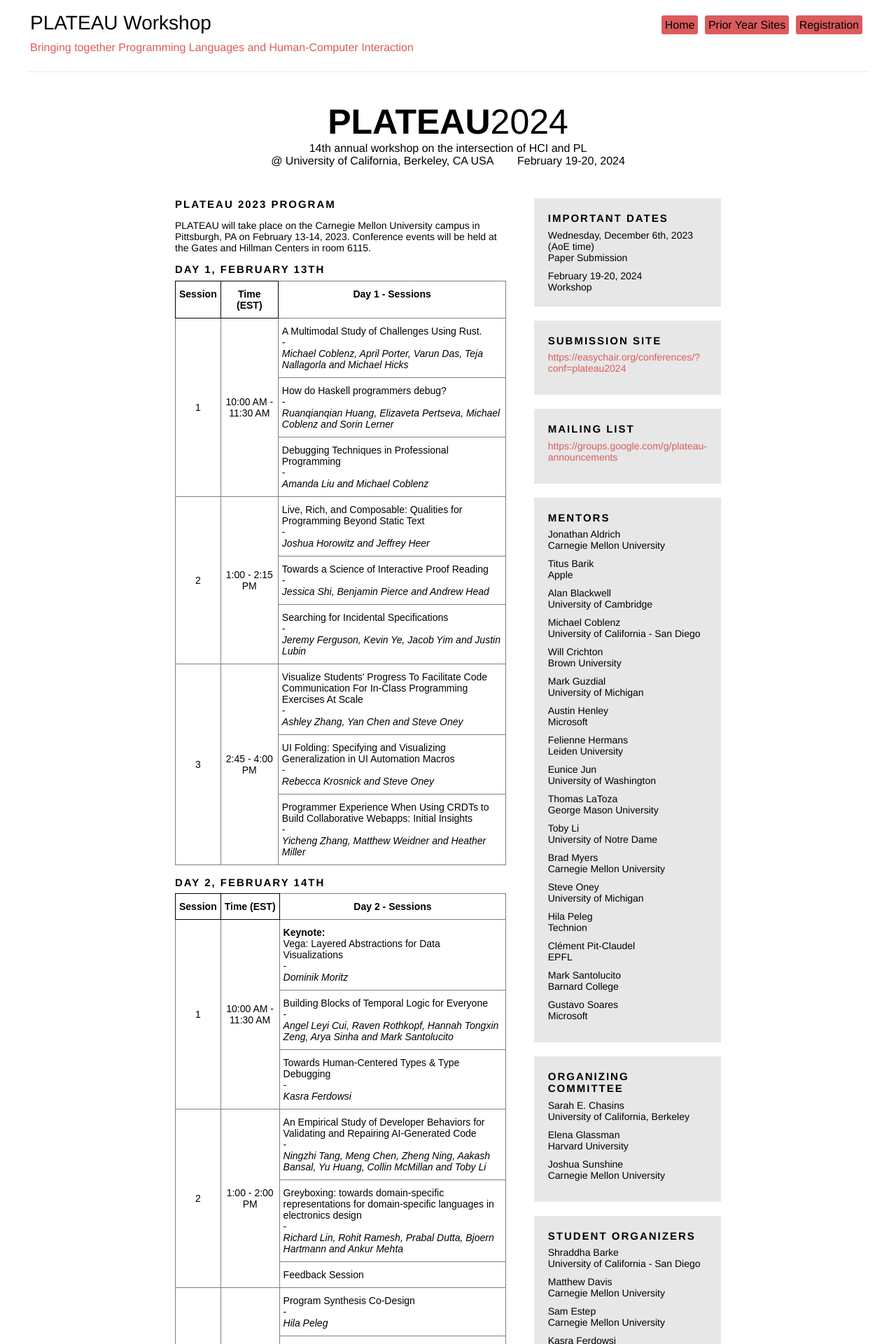
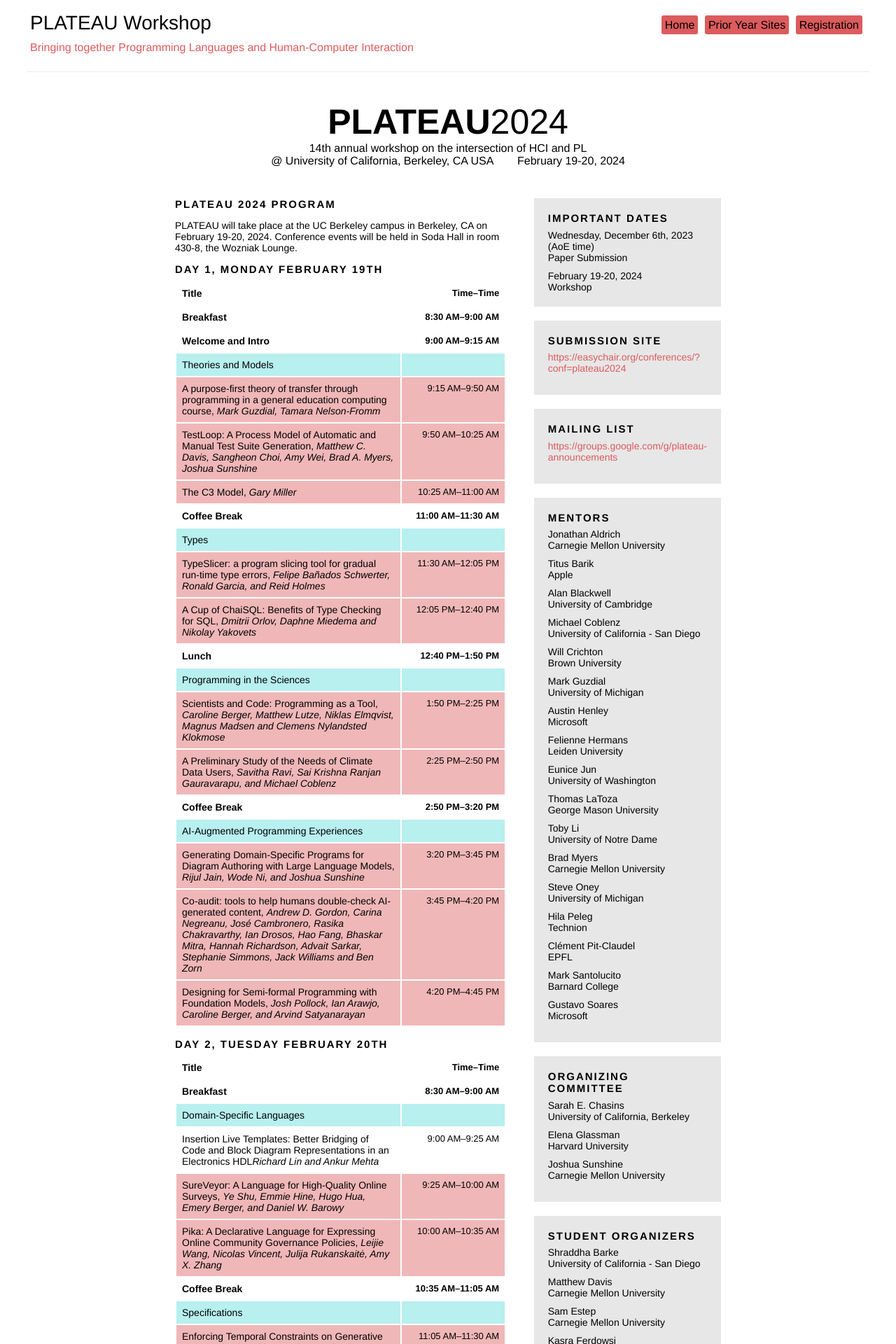
Before and after one commit to plateau-workshop/plateau-2024, a Jekyll site: the page built from schedule.html, in a window 1280 px wide. Shown: the top 1920 px of the page at 70% size. Built offline with Jekyll 4.4.1, drawn with Linux system fonts in a browser that asks for light colours; some of the changed text lies outside the part shown.

Commit message:
Putting the draft schedule in the schedule page, although it's still not linked from the main page

```diff
--- a/schedule.html
+++ b/schedule.html
@@ -1,127 +1,76 @@
 ---
-title: PLATEAU 2023 Program
+title: PLATEAU 2024 Program
 permalink: program
 layout: default
 ---
 
 
-    <div class="header lead">PLATEAU 2023 Program</div>
+    <div class="header lead">PLATEAU 2024 Program</div>
 
     <p>
-  PLATEAU will take place on the Carnegie Mellon University campus in
-  Pittsburgh, PA on February 13-14, 2023. Conference events will be held at the Gates and Hillman Centers in room 6115.
+  PLATEAU will take place at the UC Berkeley campus in
+  Berkeley, CA on February 19-20, 2024.
+  Conference events will be held in Soda Hall in room 430-8, the Wozniak Lounge.
 </p>
-<div class="header lead">Day 1, February 13th</div>
+<div class="header lead">Day 1, Monday February 19th</div>
 
-<style type="text/css">
-  .tg  {border-collapse:collapse;border-spacing:0;}
-  .tg td{border-color:black;border-style:solid;border-width:1px;font-family:Arial, sans-serif;font-size:14px;
-    overflow:hidden;padding:10px 5px;word-break:normal;}
-  .tg th{border-color:black;border-style:solid;border-width:1px;font-family:Arial, sans-serif;font-size:14px;
-    font-weight:normal;overflow:hidden;padding:10px 5px;word-break:normal;}
-  .tg .tg-c3ow{border-color:inherit;text-align:center;vertical-align:top}
-  .tg .tg-mqa1{border-color:#000000;font-weight:bold;text-align:center;vertical-align:top}
-  .tg .tg-7btt{border-color:inherit;font-weight:bold;text-align:center;vertical-align:top}
-  .tg .tg-0pky{border-color:inherit;text-align:left;vertical-align:top}
-  </style>
-  <table class="tg">
-  <thead>
-    <tr>
-      <th class="tg-mqa1">Session</th>
-      <th class="tg-mqa1">Time (EST)</th>
-      <th class="tg-7btt">Day 1 - Sessions</th>
-    </tr>
-  </thead>
-  <tbody>
-    <tr>
-      <td rowspan="3" class="tg-c3ow">1</td>
-      <td rowspan="3" class="tg-c3ow">10:00 AM - 11:30 AM</td>
-      <td class="tg-0pky">A Multimodal Study of Challenges Using Rust. <br>-<br><span style="font-weight:400;font-style:italic">Michael Coblenz, April Porter, Varun Das, Teja Nallagorla and Michael Hicks</span></td>
-    </tr>
-    <tr>
-      <td class="tg-0pky">How do Haskell programmers debug?<br>-<br><span style="font-style:italic">Ruanqianqian Huang, Elizaveta Pertseva, Michael Coblenz and Sorin Lerner</span></td>
-    </tr>
-    <tr>
-      <td class="tg-0pky">Debugging Techniques in Professional Programming<br>-<br><span style="font-weight:400;font-style:italic">Amanda Liu and Michael Coblenz</span></td>
-    </tr>
-    <tr>
-      <td rowspan="3" class="tg-c3ow">2</td>
-      <td rowspan="3" class="tg-c3ow">1:00 - 2:15 PM</td>
-      <td class="tg-0pky">Live, Rich, and Composable: Qualities for Programming Beyond Static Text<br>-<br><span style="font-style:italic">Joshua Horowitz and Jeffrey Heer</span></td>
-    </tr>
-    <tr>
-      <td class="tg-0pky">Towards a Science of Interactive Proof Reading<br>-<br><span style="font-weight:400;font-style:italic">Jessica Shi, Benjamin Pierce and Andrew Head</span></td>
-    </tr>
-    <tr>
-      <td class="tg-0pky">Searching for Incidental Specifications<br>-<br><span style="font-weight:400;font-style:italic">Jeremy Ferguson, Kevin Ye, Jacob Yim and Justin Lubin</span></td>
-    </tr>
-    <tr>
-      <td rowspan="3" class="tg-c3ow">3</td>
-      <td rowspan="3" class="tg-c3ow">2:45 - 4:00 PM</td>
-      <td class="tg-0pky">Visualize Students' Progress To Facilitate Code Communication For In-Class Programming Exercises At Scale<br>-<br><span style="font-weight:400;font-style:italic">Ashley Zhang, Yan Chen and Steve Oney</span></td>
-    </tr>
-    <tr>
-      <td class="tg-0pky">UI Folding: Specifying and Visualizing Generalization in UI Automation Macros<br>-<br><span style="font-weight:400;font-style:italic;text-decoration:none">Rebecca Krosnick</span><span style="font-style:italic"> and Steve Oney</span></td>
-    </tr>
-    <tr>
-      <td class="tg-0pky">Programmer Experience When Using CRDTs to Build Collaborative Webapps: Initial Insights<br>-<br><span style="font-weight:400;font-style:italic">Yicheng Zhang, Matthew Weidner and Heather Miller</span></td>
-    </tr>
-  </tbody>
-  </table>
-  <style type="text/css">
-    .tg  {border-collapse:collapse;border-spacing:0;}
-    .tg td{border-color:black;border-style:solid;border-width:1px;font-family:Arial, sans-serif;font-size:14px;
-      overflow:hidden;padding:10px 5px;word-break:normal;}
-    .tg th{border-color:black;border-style:solid;border-width:1px;font-family:Arial, sans-serif;font-size:14px;
-      font-weight:normal;overflow:hidden;padding:10px 5px;word-break:normal;}
-    .tg .tg-c3ow{border-color:inherit;text-align:center;vertical-align:middle}
-    .tg .tg-mqa1{border-color:#000000;font-weight:bold;text-align:center;vertical-align:top}
-    .tg .tg-7btt{border-color:inherit;font-weight:bold;text-align:center;vertical-align:top}
-    .tg .tg-0pky{border-color:inherit;text-align:left;vertical-align:top}
-    </style>
+<table>
+
+  <tr class='break'><td class='schedule-left'>Title<span class='authors'></span></td><td class='schedule-right'>Time&ndash;Time</td></tr>
+<tr class='break'><td class='schedule-left'>Breakfast<span class='authors'></span></td><td class='schedule-right'>8:30 AM&ndash;9:00 AM</td></tr>
+<tr class='break'><td class='schedule-left'>Welcome and Intro<span class='authors'></span></td><td class='schedule-right'>9:00 AM&ndash;9:15 AM</td></tr>
+<tr class='session_title'><td class='schedule-left'>Theories and Models<span class='authors'></span></td><td class='schedule-right'></td></tr>
+<tr class='talk'><td class='schedule-left'>A purpose-first theory of transfer through programming in a general education computing course, <span class='authors'>Mark Guzdial, Tamara Nelson-Fromm</span></td><td class='schedule-right'>9:15 AM&ndash;9:50 AM</td></tr>
+<tr class='talk'><td class='schedule-left'>TestLoop: A Process Model of Automatic and Manual Test Suite Generation, <span class='authors'>Matthew C. Davis, Sangheon Choi, Amy Wei, Brad A. Myers, Joshua Sunshine</span></td><td class='schedule-right'>9:50 AM&ndash;10:25 AM</td></tr>
+<tr class='talk'><td class='schedule-left'>The C3 Model, <span class='authors'>Gary Miller</span></td><td class='schedule-right'>10:25 AM&ndash;11:00 AM</td></tr>
+<tr class='break'><td class='schedule-left'>Coffee Break<span class='authors'></span></td><td class='schedule-right'>11:00 AM&ndash;11:30 AM</td></tr>
+<tr class='session_title'><td class='schedule-left'>Types<span class='authors'></span></td><td class='schedule-right'></td></tr>
+<tr class='talk'><td class='schedule-left'>TypeSlicer: a program slicing tool for gradual run-time type errors, <span class='authors'>Felipe Bañados Schwerter, Ronald Garcia, and Reid Holmes</span></td><td class='schedule-right'>11:30 AM&ndash;12:05 PM</td></tr>
+<tr class='talk'><td class='schedule-left'>A Cup of ChaiSQL: Benefits of Type Checking for SQL, <span class='authors'>Dmitrii Orlov, Daphne Miedema and Nikolay Yakovets</span></td><td class='schedule-right'>12:05 PM&ndash;12:40 PM</td></tr>
+<tr class='break'><td class='schedule-left'>Lunch<span class='authors'></span></td><td class='schedule-right'>12:40 PM&ndash;1:50 PM</td></tr>
+<tr class='session_title'><td class='schedule-left'>Programming in the Sciences<span class='authors'></span></td><td class='schedule-right'></td></tr>
+<tr class='talk'><td class='schedule-left'>Scientists and Code: Programming as a Tool, <span class='authors'>Caroline Berger, Matthew Lutze, Niklas Elmqvist, Magnus Madsen and Clemens Nylandsted Klokmose</span></td><td class='schedule-right'>1:50 PM&ndash;2:25 PM</td></tr>
+<tr class='talk'><td class='schedule-left'>A Preliminary Study of the Needs of Climate Data Users, <span class='authors'>Savitha Ravi, Sai Krishna Ranjan Gauravarapu, and Michael Coblenz</span></td><td class='schedule-right'>2:25 PM&ndash;2:50 PM</td></tr>
+<tr class='break'><td class='schedule-left'>Coffee Break<span class='authors'></span></td><td class='schedule-right'>2:50 PM&ndash;3:20 PM</td></tr>
+<tr class='session_title'><td class='schedule-left'>AI-Augmented Programming Experiences<span class='authors'></span></td><td class='schedule-right'></td></tr>
+<tr class='talk'><td class='schedule-left'>Generating Domain-Specific Programs for Diagram Authoring with Large Language Models, <span class='authors'>Rijul Jain, Wode Ni, and Joshua Sunshine</span></td><td class='schedule-right'>3:20 PM&ndash;3:45 PM</td></tr>
+<tr class='talk'><td class='schedule-left'>Co-audit: tools to help humans double-check AI-generated content, <span class='authors'>Andrew D. Gordon, Carina Negreanu, José Cambronero, Rasika Chakravarthy, Ian Drosos, Hao Fang, Bhaskar Mitra, Hannah Richardson, Advait Sarkar, Stephanie Simmons, Jack Williams and Ben Zorn</span></td><td class='schedule-right'>3:45 PM&ndash;4:20 PM</td></tr>
+<tr class='talk'><td class='schedule-left'>Designing for Semi-formal Programming with Foundation Models, <span class='authors'>Josh Pollock, Ian Arawjo, Caroline Berger, and Arvind Satyanarayan</span></td><td class='schedule-right'>4:20 PM&ndash;4:45 PM</td></tr>
+
+</table>
+
+
+
+
     <br>
-    <div class="header lead">Day 2, February 14th</div>
-    <table class="tg">
-    <thead>
-      <tr>
-        <th class="tg-mqa1">Session</th>
-        <th class="tg-mqa1">Time (EST)</th>
-        <th class="tg-7btt">Day 2 - Sessions</th>
-      </tr>
-    </thead>
-    <tbody>
-      <tr>
-        <td rowspan="3" class="tg-c3ow">1</td>
-        <td rowspan="3" class="tg-c3ow">10:00 AM - 11:30 AM</td>
-        <td class="tg-0pky"><strong>Keynote:</strong><br> Vega: Layered Abstractions for Data Visualizations<br>-<br><span style="font-weight:400;font-style:italic">Dominik Moritz</span></td>
-      </tr>
-      <tr>
-        <td class="tg-0pky">Building Blocks of Temporal Logic for Everyone<br>-<br><span style="font-weight:400;font-style:italic">Angel Leyi Cui, Raven Rothkopf, Hannah Tongxin Zeng, Arya Sinha and Mark Santolucito</span></td>
-      </tr>
-      <tr>
-        <td class="tg-0pky">Towards Human-Centered Types &amp; Type Debugging<br>-<br><span style="font-weight:400;font-style:italic">Kasra Ferdowsi</span></td>
-      </tr>
-      <tr>
-        <td rowspan="3" class="tg-c3ow">2</td>
-        <td rowspan="3" class="tg-c3ow">1:00 - 2:00 PM</td>
-        <td class="tg-0pky">An Empirical Study of Developer Behaviors for Validating and Repairing AI-Generated Code<br>-<br><span style="font-weight:400;font-style:italic">Ningzhi Tang, Meng Chen, Zheng Ning, Aakash Bansal, Yu Huang, Collin McMillan and Toby Li</span></td>
-      </tr>
-      <tr>
-        <td class="tg-0pky">Greyboxing: towards domain-specific representations for domain-specific languages in electronics design<br>-<br><span style="font-weight:400;font-style:italic">Richard Lin, Rohit Ramesh, Prabal Dutta, Bjoern Hartmann and Ankur Mehta</span></td>
-      </tr>
-      <tr>
-        <td class="tg-0pky">Feedback Session</td>
-      </tr>
-      <tr>
-        <td rowspan="3" class="tg-c3ow">3</td>
-        <td rowspan="3" class="tg-c3ow">2:15 - 3:30</td>
-        <td class="tg-0pky">Program Synthesis Co-Design<br>-<br><span style="font-weight:400;font-style:italic">Hila Peleg</span></td>
-      </tr>
-      <tr>
-        <td class="tg-0pky">Reverse Sketching<br>-<br><span style="font-weight:400;font-style:italic">Tyler Holloway, Chelse Swoopes, Elena Glassman and Hila Peleg</span></td>
-      </tr>
-      <tr>
-        <td class="tg-0pky">Relational reasoning of concatenative programs<br>-<br><span style="font-weight:400;font-style:italic">Omar Roth</span></td>
-      </tr>
-    </tbody>
+    <div class="header lead">Day 2, Tuesday February 20th</div>
+
+    <table>
+
+      <tr class='break'><td class='schedule-left'>Title<span class='authors'></span></td><td class='schedule-right'>Time&ndash;Time</td></tr>
+      <tr class='break'><td class='schedule-left'>Breakfast<span class='authors'></span></td><td class='schedule-right'>8:30 AM&ndash;9:00 AM</td></tr>
+      <tr class='session_title'><td class='schedule-left'>Domain-Specific Languages<span class='authors'></span></td><td class='schedule-right'></td></tr>
+      <tr class=''><td class='schedule-left'>Insertion Live Templates: Better Bridging of Code and Block Diagram Representations in an Electronics HDL<span class='authors'>Richard Lin and Ankur Mehta</span></td><td class='schedule-right'>9:00 AM&ndash;9:25 AM</td></tr>
+      <tr class='talk'><td class='schedule-left'>SureVeyor: A Language for High-Quality Online Surveys, <span class='authors'>Ye Shu, Emmie Hine, Hugo Hua, Emery Berger, and Daniel W.  Barowy</span></td><td class='schedule-right'>9:25 AM&ndash;10:00 AM</td></tr>
+      <tr class='talk'><td class='schedule-left'>Pika: A Declarative Language for Expressing Online Community Governance Policies, <span class='authors'>Leijie Wang, Nicolas Vincent, Julija Rukanskaitė, Amy X. Zhang</span></td><td class='schedule-right'>10:00 AM&ndash;10:35 AM</td></tr>
+      <tr class='break'><td class='schedule-left'>Coffee Break<span class='authors'></span></td><td class='schedule-right'>10:35 AM&ndash;11:05 AM</td></tr>
+      <tr class='session_title'><td class='schedule-left'>Specifications<span class='authors'></span></td><td class='schedule-right'></td></tr>
+      <tr class='talk'><td class='schedule-left'>Enforcing Temporal Constraints on Generative Agent Behavior with Reactive Synthesis, <span class='authors'>Raven Rothkopf, Hannah Tongxin Zeng, and Mark Santolucito</span></td><td class='schedule-right'>11:05 AM&ndash;11:30 AM</td></tr>
+      <tr class='talk'><td class='schedule-left'>A Comparative Study of Traditional versus Capability-Based Module Systems for Modern Programming Languages, <span class='authors'>Abhaas Goyal, Alex Potanin,  Jonathan Aldrich</span></td><td class='schedule-right'>11:30 AM&ndash;12:05 PM</td></tr>
+      <tr class='talk'><td class='schedule-left'>Twoville: Programming with Time and Direct Manipulation, <span class='authors'>Chris Johnson, Will Morris</span></td><td class='schedule-right'>12:05 PM&ndash;12:30 PM</td></tr>
+      <tr class='break'><td class='schedule-left'>Lunch<span class='authors'></span></td><td class='schedule-right'>12:30 PM&ndash;1:40 PM</td></tr>
+      <tr class='session_title'><td class='schedule-left'>Surveys<span class='authors'></span></td><td class='schedule-right'></td></tr>
+      <tr class='talk'><td class='schedule-left'>Exploring Tools for Collaborative Multi-Stakeholder Requirement Engineering: A Survey, <span class='authors'>Tyler Holloway, Nada Amin and Elena Glassman</span></td><td class='schedule-right'>1:40 PM&ndash;2:05 PM</td></tr>
+      <tr class='talk'><td class='schedule-left'>Towards Semantic User Intent Expression and Refinement in Web Automation, <span class='authors'>Kevin Pu, Tovi Grossman, Yan Chen</span></td><td class='schedule-right'>2:05 PM&ndash;2:30 PM</td></tr>
+      <tr class='break'><td class='schedule-left'>Stretch Break/Quick Coffee Break<span class='authors'></span></td><td class='schedule-right'>2:30 PM&ndash;2:35 PM</td></tr>
+      <tr class='session_title'><td class='schedule-left'>Feedback Sessions<span class='authors'></span></td><td class='schedule-right'></td></tr>
+      <tr class='talk'><td class='schedule-left'>Feedback Session, <span class='authors'>Huiyun Peng</span></td><td class='schedule-right'>2:35 PM&ndash;3:00 PM</td></tr>
+      <tr class='talk'><td class='schedule-left'>Feedback Session, <span class='authors'>Sai Krishna Ranjan Gauravarapu and Michael Coblenz</span></td><td class='schedule-right'>3:00 PM&ndash;3:25 PM</td></tr>
+      <tr class='break'><td class='schedule-left'>Coffee Break<span class='authors'></span></td><td class='schedule-right'>3:25 PM&ndash;3:55 PM</td></tr>
+      <tr class='session_title'><td class='schedule-left'>Misconceptions<span class='authors'></span></td><td class='schedule-right'></td></tr>
+      <tr class='talk'><td class='schedule-left'>From 'Why?' to 'WAT!': Explaining perplexing programs by debugging mental models, <span class='authors'>Kartik Chandra, Tzu-Mao Li, Rachit Nigam, Joshua Tenenbaum, and Jonathan Ragan-Kelley</span></td><td class='schedule-right'>3:55 PM&ndash;4:20 PM</td></tr>
+      <tr class='talk'><td class='schedule-left'>Towards the Usability of Reactive Synthesis: Mapping TSL Misconceptions to Mitigations, <span class='authors'>Leyi Cui, Raven Rothkopf, and Mark Santolucito</span></td><td class='schedule-right'>4:20 PM&ndash;4:55 PM</td></tr>
+      <tr class='break'><td class='schedule-left'>Wrap Up<span class='authors'></span></td><td class='schedule-right'>4:55 PM&ndash;5:00 PM</td></tr>
+
+
     </table>
```
